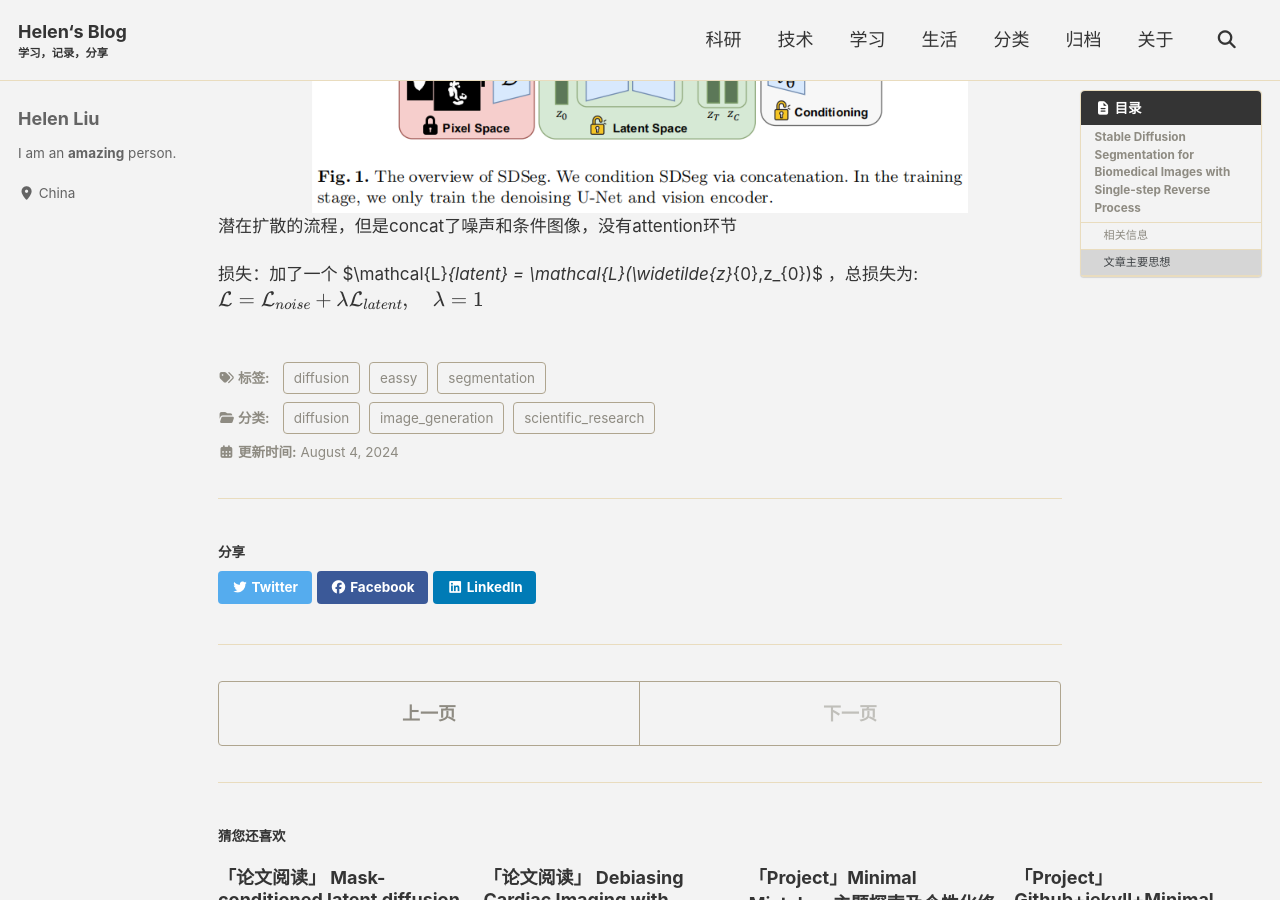
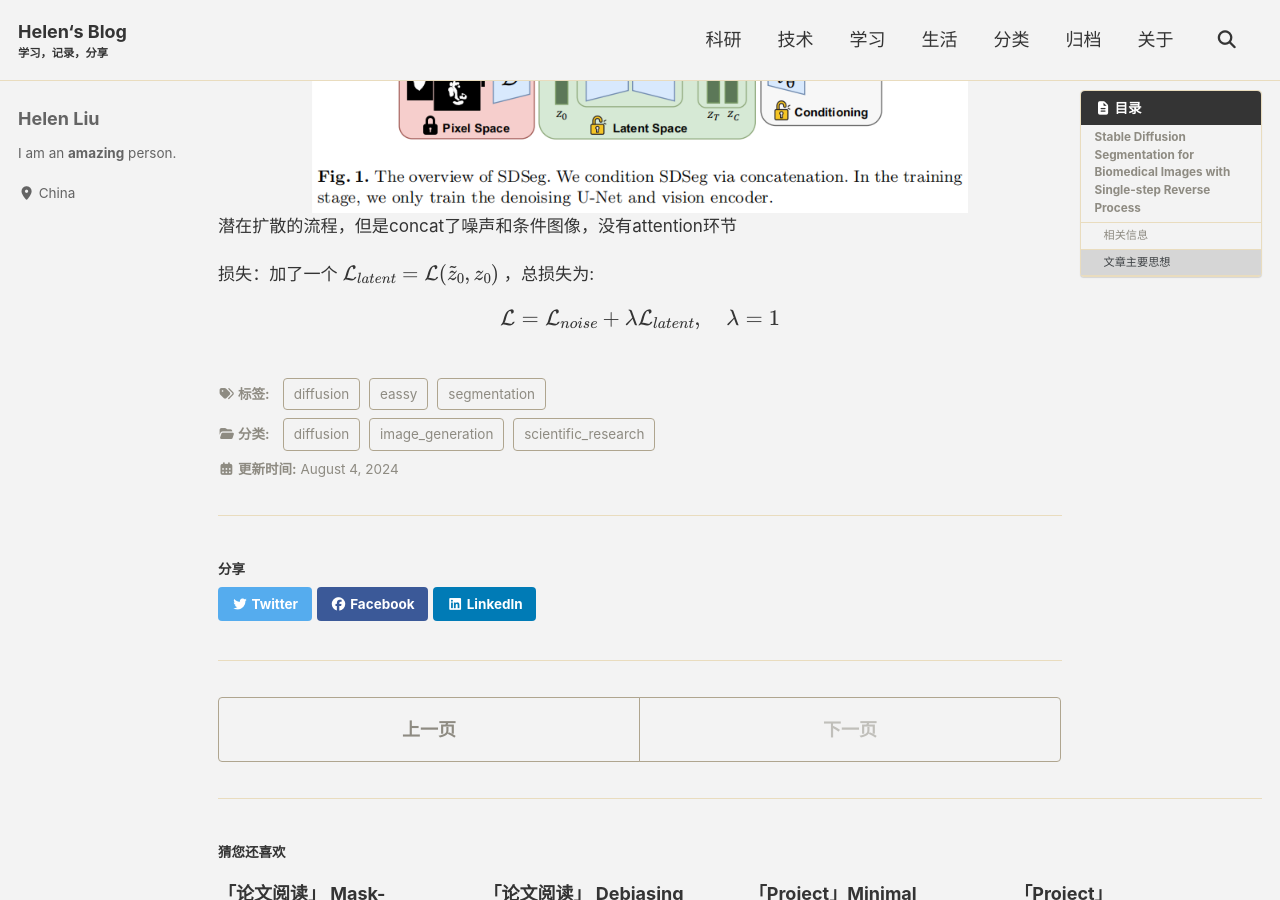
Before and after one commit to LH-Helen/LH-Helen.github.io, a Jekyll site: the page built from _posts/scientific_research/technology/image_generation/diffsuion/2024-08-04-Stable Diffusion Segmentation for Biomedical Images with Single-step Reverse Process.md, in a window 1280 px wide and 900 px high, scrolled down 1095 px. Built offline with Jekyll 4.4.1, drawn with Linux system fonts in a browser that asks for light colours; cached includes are drawn as plain includes; formulas are drawn with MathJax 3.

Commit message:
update blogs

```diff
--- a/_posts/scientific_research/technology/image_generation/diffsuion/2024-08-04-Stable Diffusion Segmentation for Biomedical Images with Single-step Reverse Process.md
+++ b/_posts/scientific_research/technology/image_generation/diffsuion/2024-08-04-Stable Diffusion Segmentation for Biomedical Images with Single-step Reverse Process.md
@@ -38,7 +38,8 @@ tags: [eassy, diffusion, segmentation]
 
 潜在扩散的流程，但是concat了噪声和条件图像，没有attention环节
 
-损失：加了一个 $\mathcal{L}_{latent} = \mathcal{L}(\widetilde{z}_{0},z_{0})$ ，总损失为:
+损失：加了一个 $\mathcal{L}_{latent} = \mathcal{L} ( \widetilde{z}_0 , z_0 ) $ ，总损失为:
+
 $$
 \mathcal{L} = \mathcal{L}_{noise} + \lambda \mathcal{L}_{latent}, \quad \lambda=1
 $$
```
